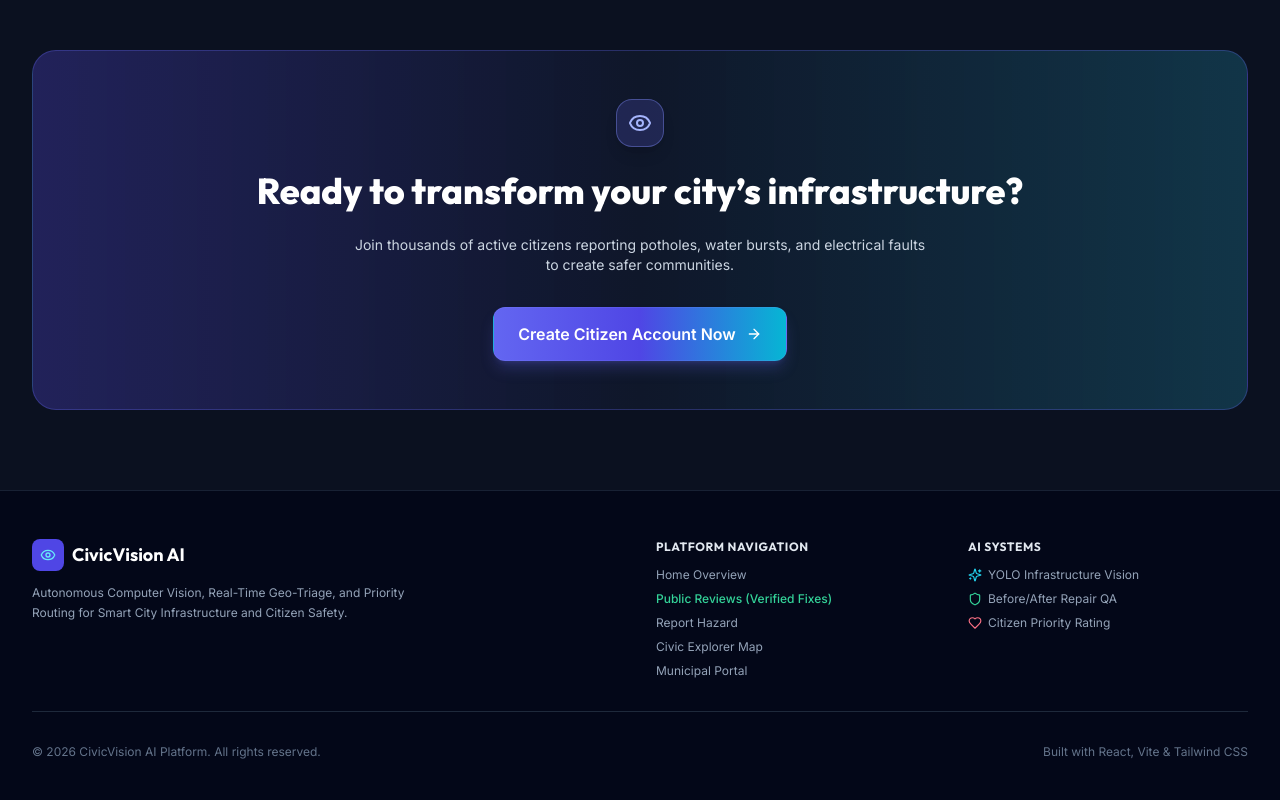
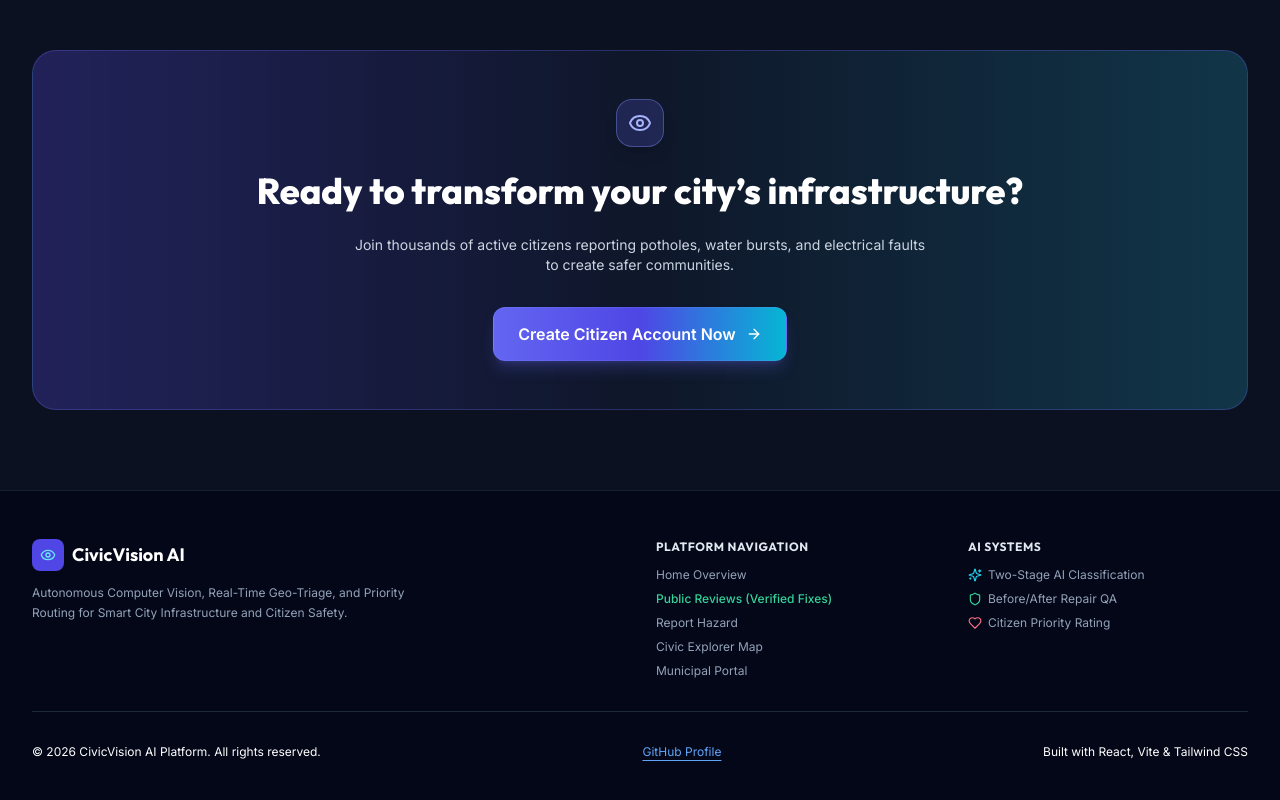
Before and after one commit to Chitranshkumar18/Road2Resolution, a React (Vite) app in the folder Frontend/: page / in a window 1280 px wide. Shown: the part 2665-3465 px from the top of the page. Built offline with nearby package versions, Linux system fonts and the light colour scheme; no server answers.

Commit message:
refactor: update AI system label and add GitHub profile link to footer in PublicLayout

```diff
--- a/Frontend/src/layouts/PublicLayout.jsx
+++ b/Frontend/src/layouts/PublicLayout.jsx
@@ -42,7 +42,7 @@ export const PublicLayout = () => {
             <div>
               <h4 className="text-xs font-bold uppercase tracking-wider text-slate-200 mb-3">AI Systems</h4>
               <ul className="space-y-2 text-xs text-slate-400">
-                <li className="flex items-center gap-1.5"><Sparkles className="w-3.5 h-3.5 text-cyan-400" /> YOLO Infrastructure Vision</li>
+                <li className="flex items-center gap-1.5"><Sparkles className="w-3.5 h-3.5 text-cyan-400" /> Two-Stage AI Classification</li>
                 <li className="flex items-center gap-1.5"><Shield className="w-3.5 h-3.5 text-emerald-400" /> Before/After Repair QA</li>
                 <li className="flex items-center gap-1.5"><Heart className="w-3.5 h-3.5 text-rose-400" /> Citizen Priority Rating</li>
               </ul>
@@ -50,8 +50,22 @@ export const PublicLayout = () => {
           </div>
 
           <div className="pt-8 border-t border-slate-800 flex flex-col sm:flex-row items-center justify-between gap-4 text-xs text-slate-500">
-            <p>© 2026 CivicVision AI Platform. All rights reserved.</p>
-            <p className="flex items-center gap-1">Built with React, Vite & Tailwind CSS</p>
+      <p className="text-black dark:text-white">
+        © 2026 CivicVision AI Platform. All rights reserved.
+      </p>
+
+      <a
+        href="https://github.com/Chitranshkumar18"
+        target="_blank"
+        rel="noopener noreferrer"
+        className="text-blue-600 dark:text-blue-400 hover:text-blue-800 dark:hover:text-blue-300 underline underline-offset-4 transition-colors"
+      >
+         GitHub Profile
+      </a>
+
+      <p className="flex items-center gap-1 text-black dark:text-white">
+        Built with React, Vite & Tailwind CSS
+      </p>
           </div>
         </div>
       </footer>
```
